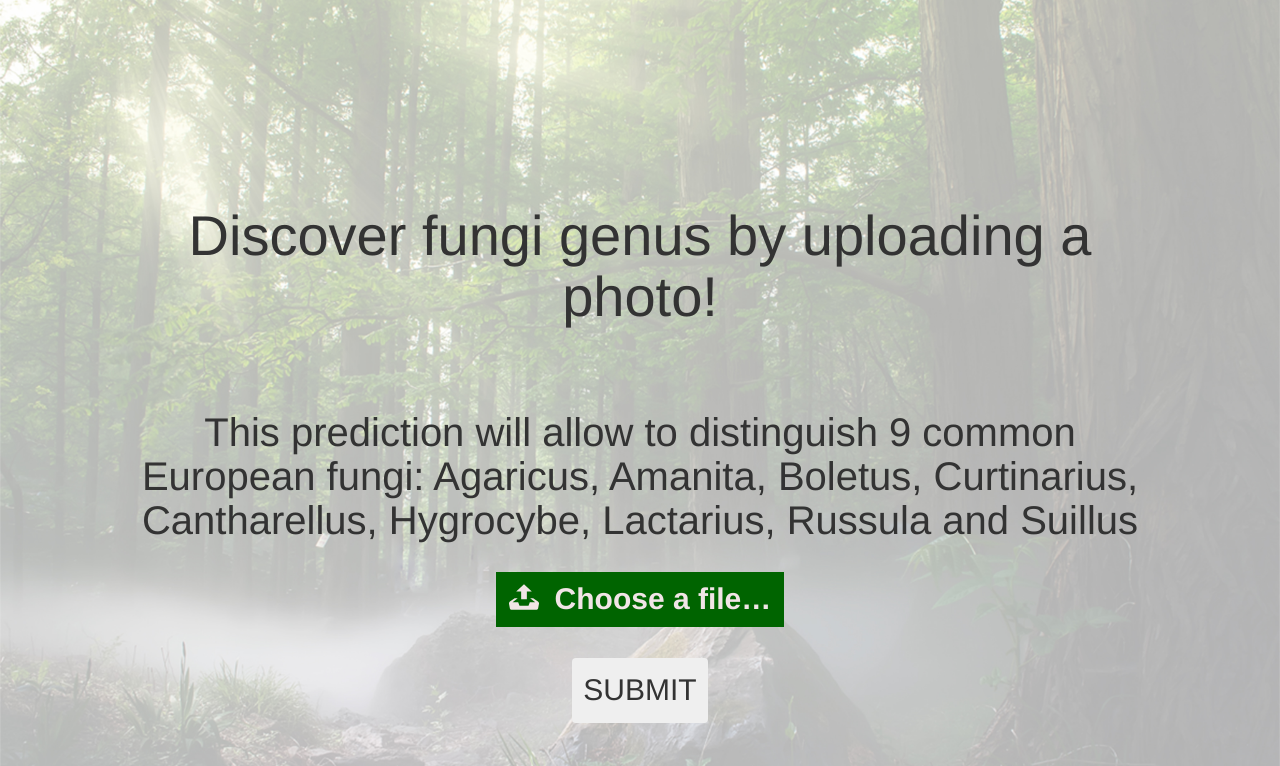
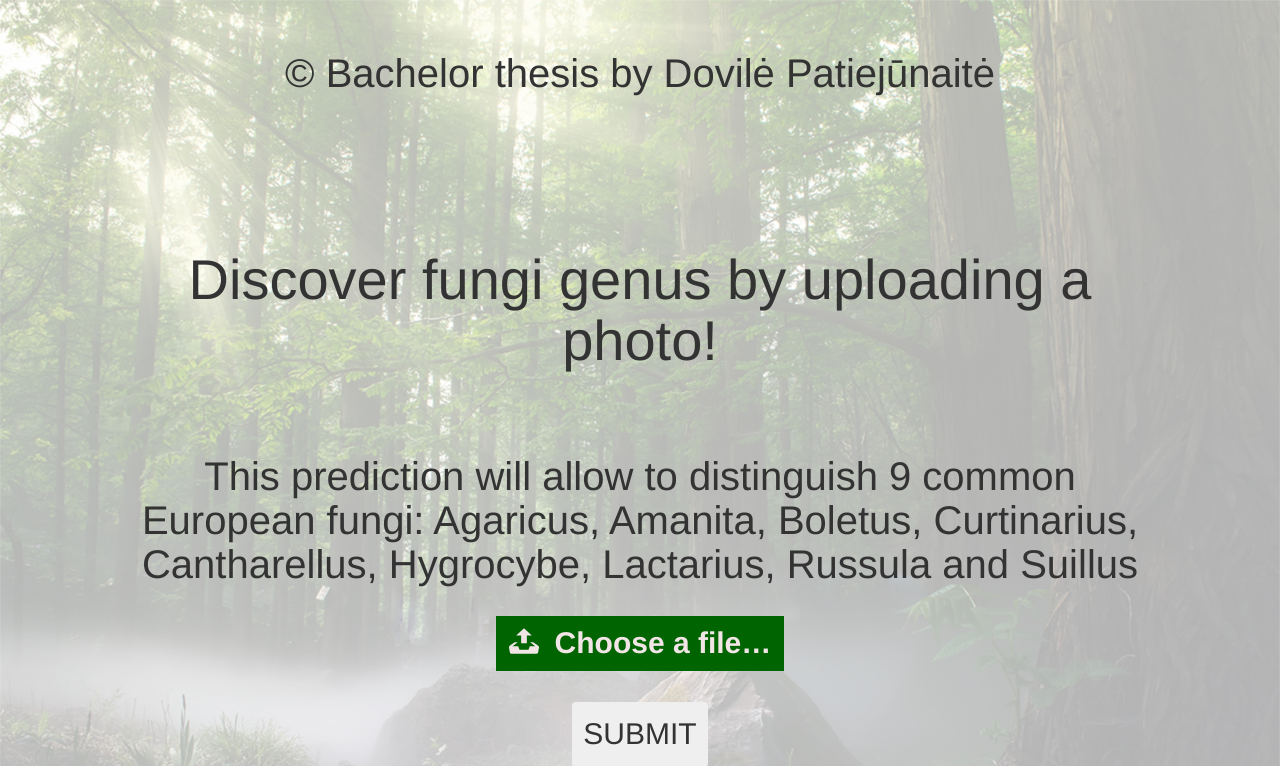
Before and after one commit to dukesilverr/FungiRecognition, a Flask app: page / in a window 1280 px wide. Shown: the top 766 px of the page. Run offline with Flask 2, Linux system fonts and the light colour scheme; some libraries are stand-ins or nearby versions.

Commit message:
WORKING VERSION IIN EN

```diff
--- a/static/main.css
+++ b/static/main.css
@@ -3,6 +3,10 @@ body {
     background-size: cover;
     background-attachment: fixed;
     background-position: center center;
+}
+
+#bachelor-thesis {
+	margin-top: 5%;
 }
 
 .active {
@@ -49,7 +53,7 @@ img {
 
 h1 {
     font-weight: 500;
-    margin-top: 20%;
+    margin-top: 15%;
     margin-bottom: 8%;
     font-size: 56px;
 }
--- a/templates/index.html
+++ b/templates/index.html
@@ -14,6 +14,7 @@
 <link href="{{ url_for('static', filename='main.css') }}" rel="stylesheet">
 <div id="content">
   <div class="selection">
+    <h2 id="bachelor-thesis">&copy; Bachelor thesis by Dovilė Patiejūnaitė</h2>
     <h1>Discover fungi genus by uploading a photo!</h1>
     <h2>This prediction will allow to distinguish 9 common European fungi:
       Agaricus, Amanita, Boletus, Curtinarius, Cantharellus, Hygrocybe, Lactarius, Russula and Suillus</h2>
```
